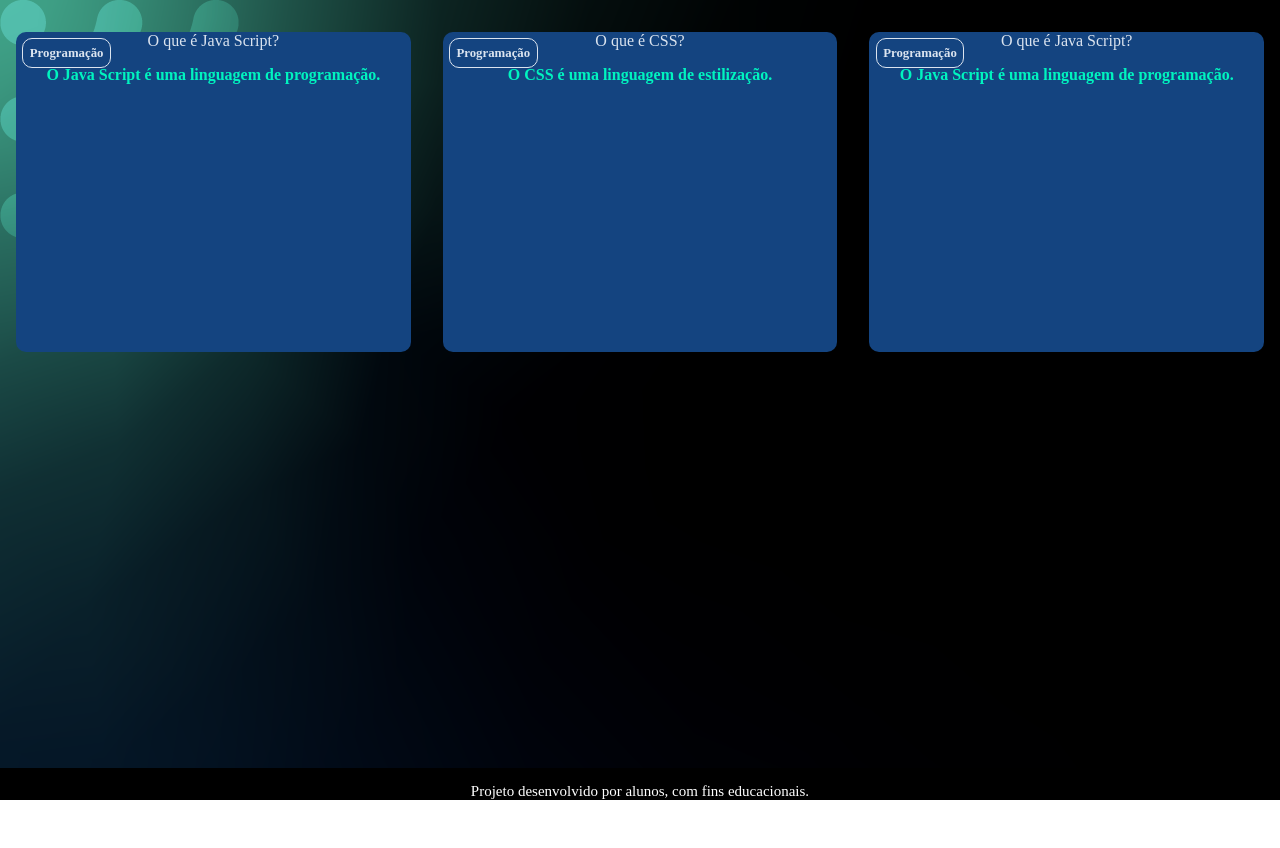
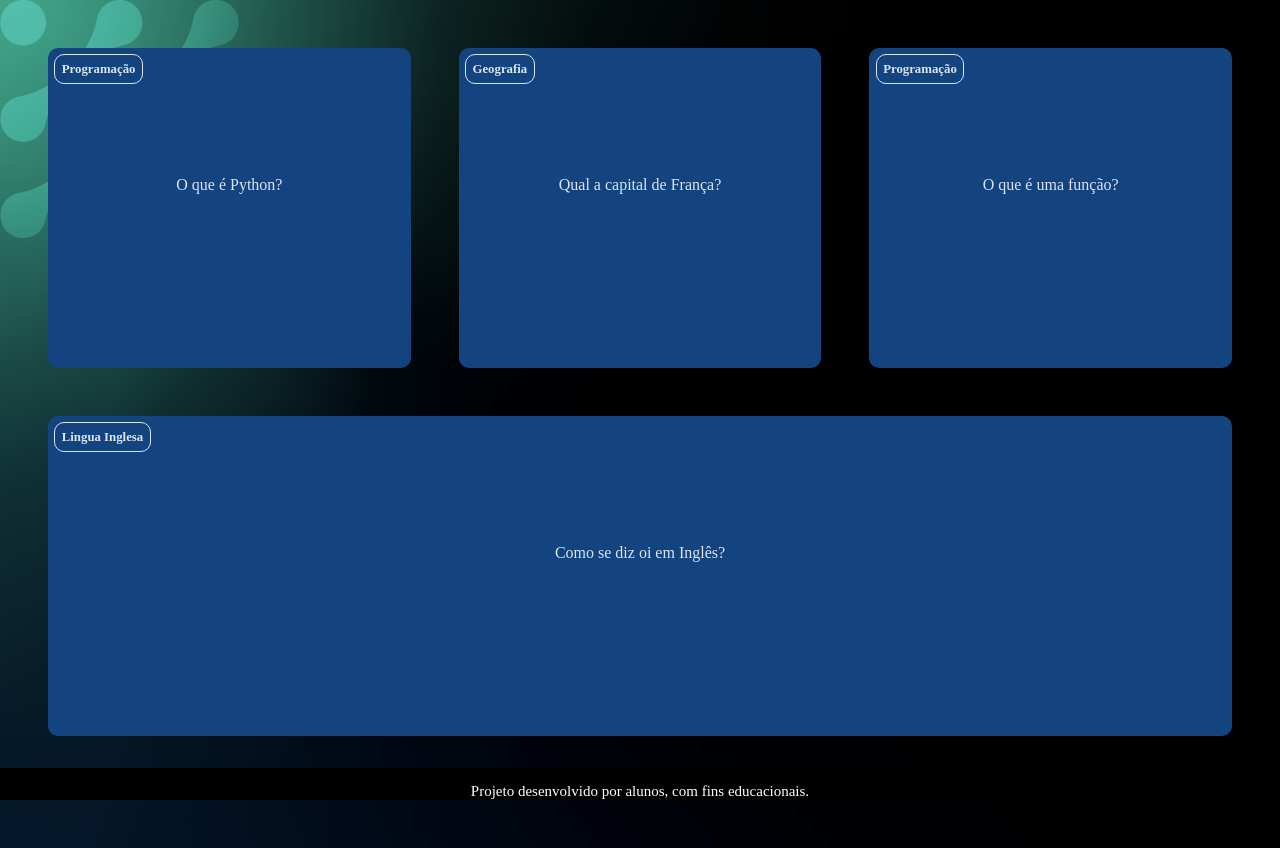
Before and after one commit to Analopesgabriel/Flashcards, a plain HTML site: page index.html in a window 1280 px wide. Before the commit the page ends 800 px from the top, so only its background shows below. Drawn offline with Linux system fonts and the light colour scheme; files whose address does not match are found by name; a web font is replaced by a local one.

Commit message:
Add files via upload

```diff
--- /dev/null
+++ b/app.js
@@ -0,0 +1,27 @@
+function criaCartao(categoria, pergunta, resposta){
+    let container = document.getElementById('container')
+    let cartao = document.createElement('article')
+    cartao.className = 'cartao'
+
+    cartao.innerHTML = `
+    <div class="cartao__conteudo">
+    <h3>${categoria}</h3>
+    <div class="cartao__conteudo__pergunta">
+    <p>${pergunta}</p>
+    </div>
+    <div class="cartao__conteudo__resposta">
+    <p>${resposta}</p>
+    </div>
+    </div>
+    `
+    let respostaEstaVisivel = false
+
+    function viraCartao() {
+        respostaEstaVisivel = !respostaEstaVisivel
+        cartao.classList.toggle('active', respostaEstaVisivel)
+    }
+
+    cartao.addEventListener('click', viraCartao)
+
+    container.appendChild(cartao)
+}
--- a/index.html
+++ b/index.html
@@ -10,34 +10,21 @@
 </head>
 <body>
     <main>
-        <section class="container">
-        <article class="cartao">
+        <section id="container">
+        <!-- <article class="cartao">
             <div class="cartao__conteudo">
             <h3> Programação </h3>
             <div class="cartao__conteudo__pergunta"><p>O que é Java Script?</p></div>
             <div class="cartao__conteudo__resposta"><p>O Java Script é uma linguagem de programação.</p></div>
             </div>
-        </article>
-        <article class="cartao">
-            <div class="cartao__conteudo">
-            <h3> Programação </h3>
-            <div class="cartao__conteudo__pergunta"> <p>O que é CSS?</p></div>
-            <div class="cartao__conteudo__resposta"><p>O CSS é uma linguagem de estilização.</p></div>
-            </div>
-         </article>
-         <article class="cartao">
-            <div class="cartao__conteudo">
-            <h3> Programação </h3>
-            <div class="cartao__conteudo__pergunta"><p>O que é Java Script?</p></div>
-            <div class="cartao__conteudo__resposta"><p>O Java Script é uma linguagem de programação.</p></div>
-            </div>
-        </article>
+        </article> -->
         </section>
     </main>
 
     <footer>
         <p> Projeto desenvolvido por alunos, com fins educacionais.</p>
     </footer>
-
+    <script src="app.js"></script>
+    <script src="perguntas.js"></script>
 </body>
 </html>
--- /dev/null
+++ b/perguntas.js
@@ -0,0 +1,23 @@
+criaCartao(
+  "Programação",
+  "O que é Python?",
+  "O Python é uma linguagem de programação."
+)
+
+criaCartao(
+    "Geografia",
+    "Qual a capital de França?",
+    "Paris."
+  )
+
+  criaCartao(
+    "Programação",
+    "O que é uma função?",
+    "Um bloco de código que executa alguma tarefa."
+  )
+
+  criaCartao(
+    "Lingua Inglesa",
+    "Como se diz oi em Inglês?",
+    "Hi!"
+    )
--- a/style.css
+++ b/style.css
@@ -2,7 +2,7 @@
 :root {
     --text-color: #DBE4EF;
     --card-front-color: #144480;
-    --card-back-color: #00F4BF;
+    --card-back-color: #00f4bf;
 }
 
 body{
@@ -12,14 +12,16 @@ body{
     font-family: Bai Jamjuree;
 }
 
-.container{
+#container{
     display: flex;
-
+    flex-wrap: wrap;
+    justify-content: space-between;
+    padding: 2em;
+    gap: 1em;
 }
 
 .cartao{
     margin: 1em 1em;
-
     height: 20em;
     flex-grow: 1;
     flex-basis: calc(33% - 6em);
@@ -45,6 +47,8 @@ footer p{
     height: 100%;
     background-color: var(--card-front-color);
     border-radius: 10px;
+    transform-style: preserve-3d;
+    transition: transform 300ms ease-in-out;
 }
 
 .cartao__conteudo h3{
@@ -55,6 +59,7 @@ footer p{
     position: absolute;
     font-size: 1vw;
     margin: 0.5em;
+    backface-visibility: hidden;
 }
 
 .cartao__conteudo__pergunta p{
@@ -65,9 +70,28 @@ footer p{
 .cartao__conteudo__resposta p{
     color: var(--card-back-color);
     font-weight: 700;
+    text-align:center;
+    margin-top: 8em;
 }
 
-.cartao:hover .cartao__conteudo{
+.cartao:active .cartao__conteudo{
     transform: rotateY(180deg);
+}
 
+.cartao__conteudo__pergunta,
+.cartao__conteudo__resposta
+{
+    backface-visibility: hidden;
+    position: absolute;
+    height: 100%;
+    width: 100%;
+    margin-top: 7em;
+    box-sizing: border-box ;
 }
+
+.cartao__conteudo__resposta{
+    transform: rotateY(180deg);
+    background-color: rgba(0, 244, 191, 0.2);
+    border: 4px solid var(--card-back-color);
+    margin-top: 0%;
+}
```
